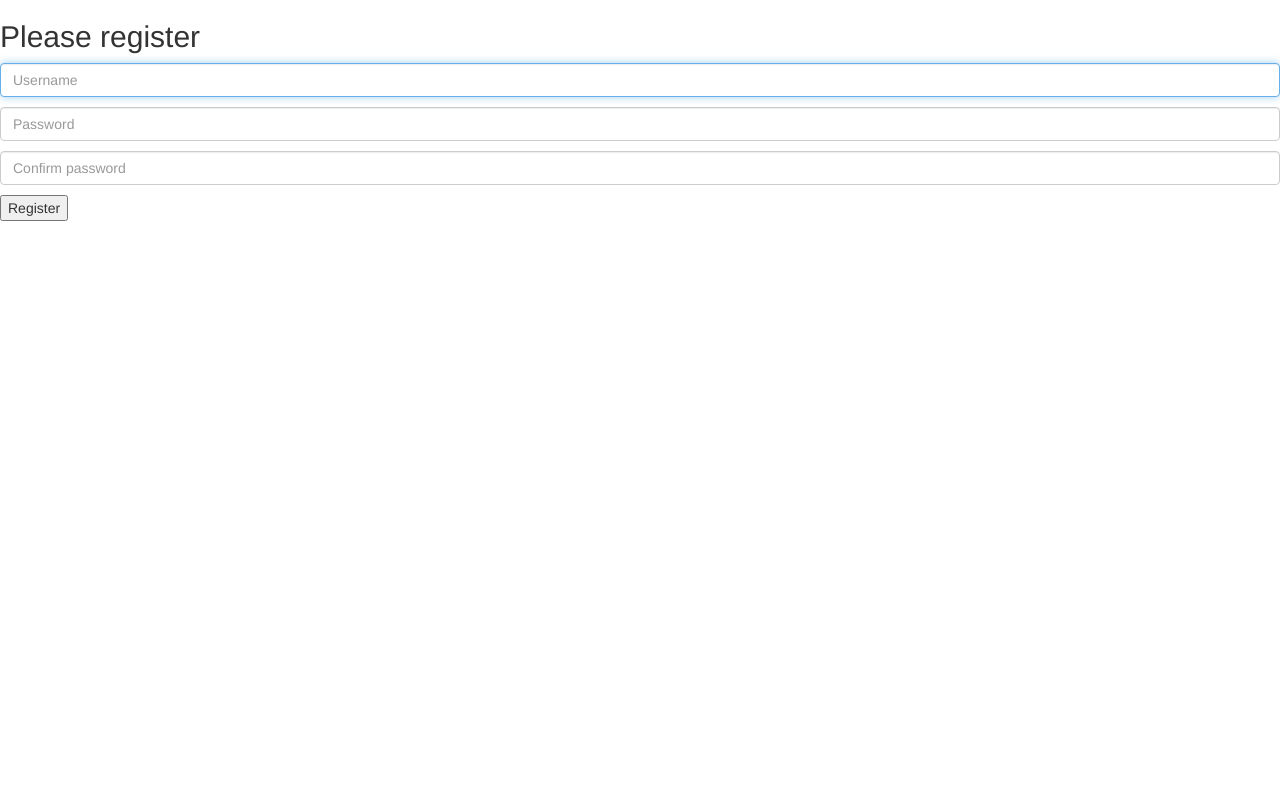
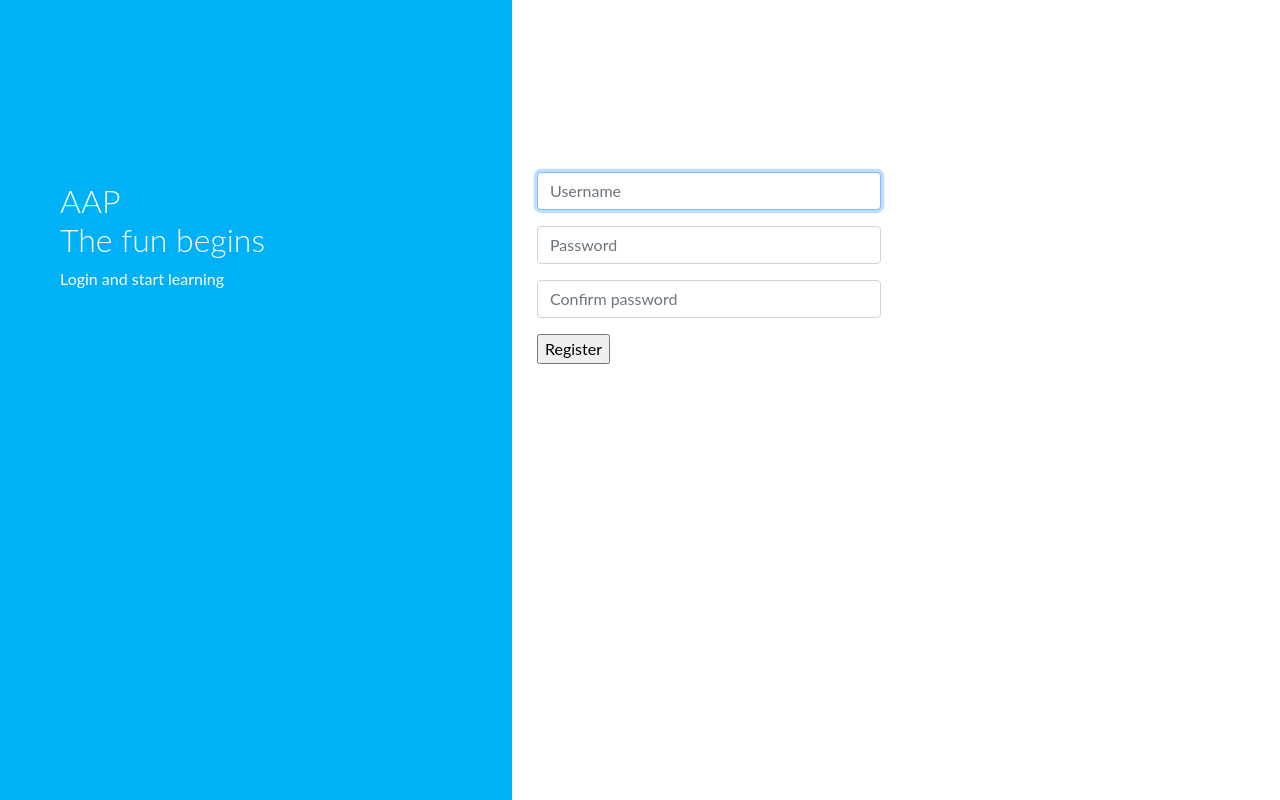
Before and after one commit to SkyDoge69/TUES-AAP, a Flask app: page /register in a window 1280 px wide. Run offline with Flask 2, Linux system fonts and the light colour scheme; some libraries are stand-ins or nearby versions.

Commit message:
Styled the registration

```diff
--- /dev/null
+++ b/static/styles/registration.css
@@ -0,0 +1,75 @@
+body {
+    font-family: "Lato", sans-serif;
+}
+
+
+
+.main-head{
+    height: 150px;
+    background: #FFF;
+
+}
+
+.sidenav {
+    height: 100%;
+    background-color: rgb(0, 177, 247);
+    overflow-x: hidden;
+    padding-top: 20px;
+}
+
+
+.main {
+    padding: 0px 10px;
+}
+
+@media screen and (max-height: 450px) {
+    .sidenav {padding-top: 15px;}
+}
+
+@media screen and (max-width: 450px) {
+    .registration-form{
+        margin-top: 10%;
+    }
+
+    .register-form{
+        margin-top: 10%;
+    }
+}
+
+@media screen and (min-width: 768px){
+    .main{
+        margin-left: 40%;
+    }
+
+    .sidenav{
+        width: 40%;
+        position: fixed;
+        z-index: 1;
+        top: 0;
+        left: 0;
+    }
+
+    .registration-form{
+        margin-top: 50%;
+    }
+
+    .register-form{
+        margin-top: 20%;
+    }
+}
+
+
+.login-main-text{
+    margin-top: 20%;
+    padding: 60px;
+    color: #fff;
+}
+
+.login-main-text h2{
+    font-weight: 300;
+}
+
+.btn-black{
+    background-color: #000 !important;
+    color: #fff;
+}
--- a/templates/registration.html
+++ b/templates/registration.html
@@ -5,35 +5,33 @@
     <head>
         <meta charset="utf-8">
         <title>Yo yo</title>
-        <!-- <link rel="stylesheet" href="https://cdn.jsdelivr.net/npm/bootstrap-select@1.13.14/dist/css/bootstrap-select.min.css"> -->
-        <link rel="stylesheet" href="https://maxcdn.bootstrapcdn.com/bootstrap/3.3.7/css/bootstrap.min.css">
+        <link href="//maxcdn.bootstrapcdn.com/bootstrap/4.0.0/css/bootstrap.min.css" rel="stylesheet" id="bootstrap-css">
+        <link rel="stylesheet" type="text/css" href="../static/styles/registration.css">
     </head>
     <body>
-        <h2>Please register</h2>
+        <div class="sidenav">
+          <div class="login-main-text">
+              <h2>AAP<br> The fun begins</h2>
+              <p>Login and start learning</p>
+          </div>
+        </div>
+        <div class="main">
+          <div class="col-md-6 col-sm-12">
+            <div class="registration-form">
+              <form action="{{ url_for('register') }}", method="POST">
 
-        <form action="{{ url_for('register') }}", method="POST">
-
-            {{ displayField(form.username, 'Username', autocomplete="off", autofocus=true) }}
-            {{ displayField(form.password, 'Password') }}
-            {{ displayField(form.confirm_password, 'Confirm password') }}
-<!--
-            <select class="selectpicker show-tick" data-live-search="true" multiple title="What are you good at?">
-              <optgroup label="Major" data-max-options="1">
-                <option onclick="alert('You chose Acting')";>Acting</option>
-                <option onclick="alert('You chose Photography')";>Photography</option>
-                <option onclick="alert('You chose Modeling')";>Modeling</option>
-                <option onclick="alert('You chose Biology')";>Biology</option>
-                <option onclick="alert('You chose Physics')";>Physics</option>
-                <option onclick="alert('You chose Math')";>Math</option>
-              </optgroup>
-            </select> -->
+              {{ displayField(form.username, 'Username', autocomplete="off", autofocus=true) }}
+              {{ displayField(form.password, 'Password') }}
+              {{ displayField(form.confirm_password, 'Confirm password') }}
 
             <div>
             {{ form.submit_button }}
             </div>
             {{ form.csrf_token }}
         </form>
-
+            </div>
+          </div>
+        </div>
 
         <script src="https://ajax.googleapis.com/ajax/libs/jquery/3.2.1/jquery.min.js"></script>
         <script src="https://maxcdn.bootstrapcdn.com/bootstrap/3.3.7/js/bootstrap.min.js"></script>
```
